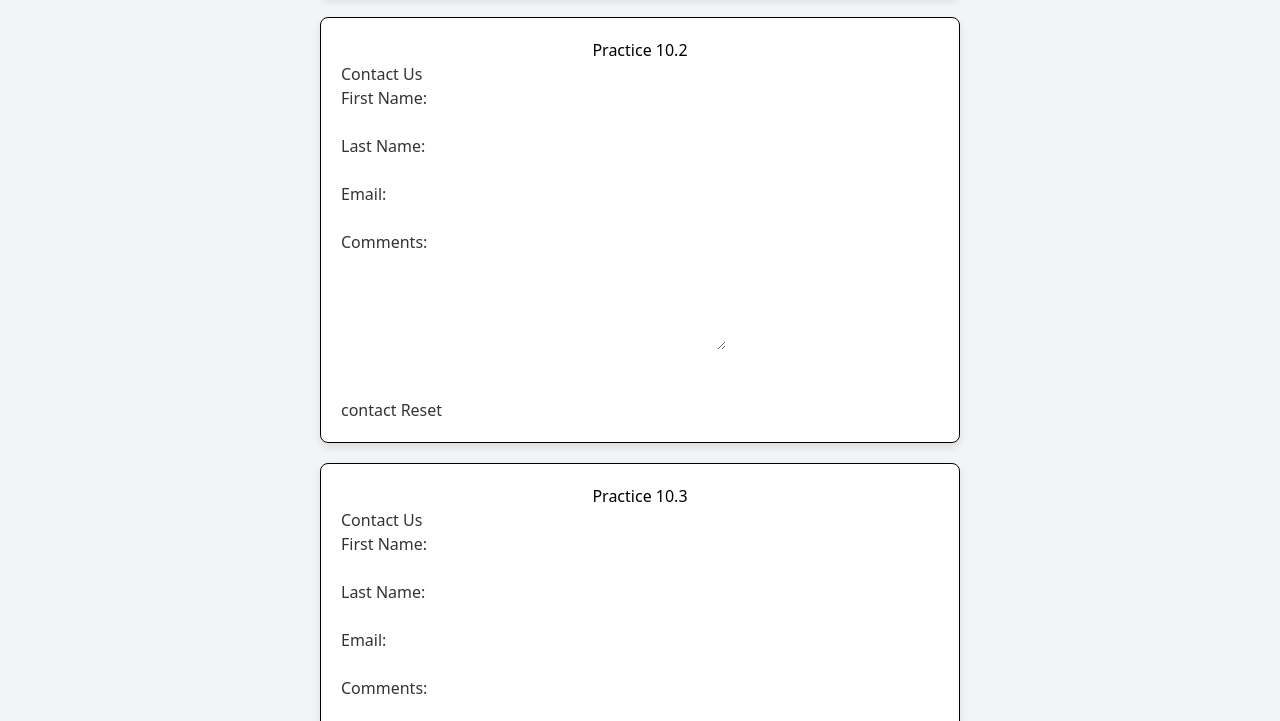
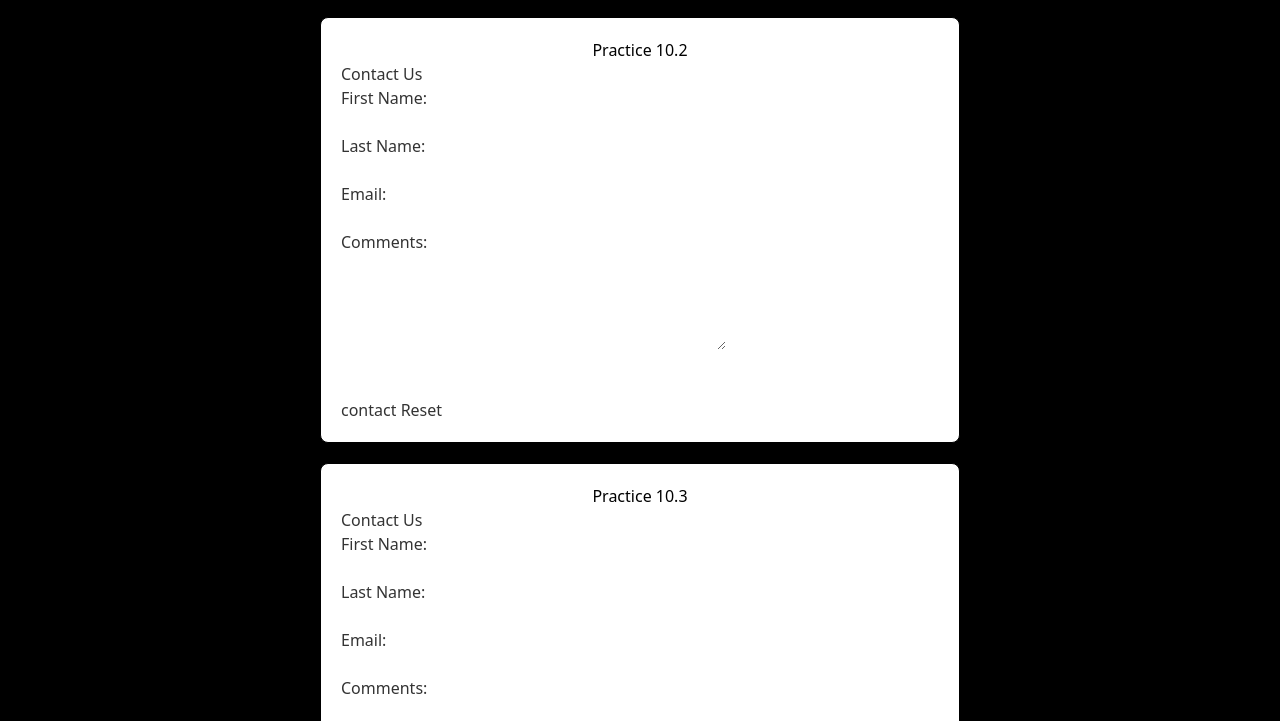
Before and after one commit to tangsancoder/cha, a plain HTML site: page chap10.html in a window 1280 px wide. Shown: the part 281-1002 px from the top of the page. Drawn offline with nearby package versions, Linux system fonts and the light colour scheme.

Commit message:
Update chap10.html

```diff
--- a/chap10.html
+++ b/chap10.html
@@ -10,7 +10,7 @@
     <link rel="stylesheet" href="chap10.css">
   <link rel="icon" href="lloggo.png">
 </head>
-<body class="bg-gray-100 font-sans relative min-h-screen">
+<body class="bg-black font-sans relative min-h-screen">
 
   <!-- Small fixed logo box on left, moved lower -->
   <div class="fixed top-28 left-6 w-24 h-24 bg-white bg-opacity-90 rounded-lg flex items-center justify-center shadow-lg z-50 overflow-hidden">
```
